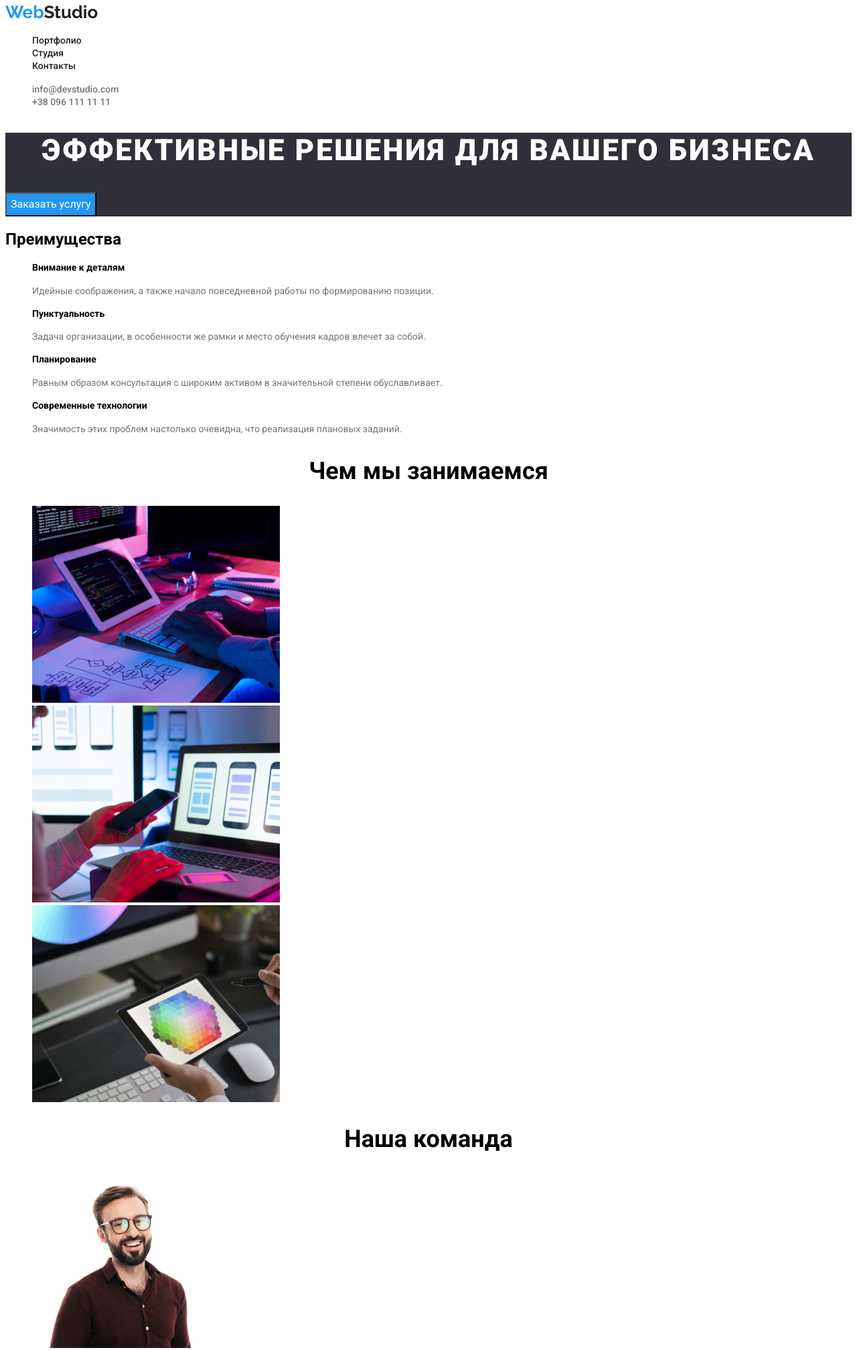
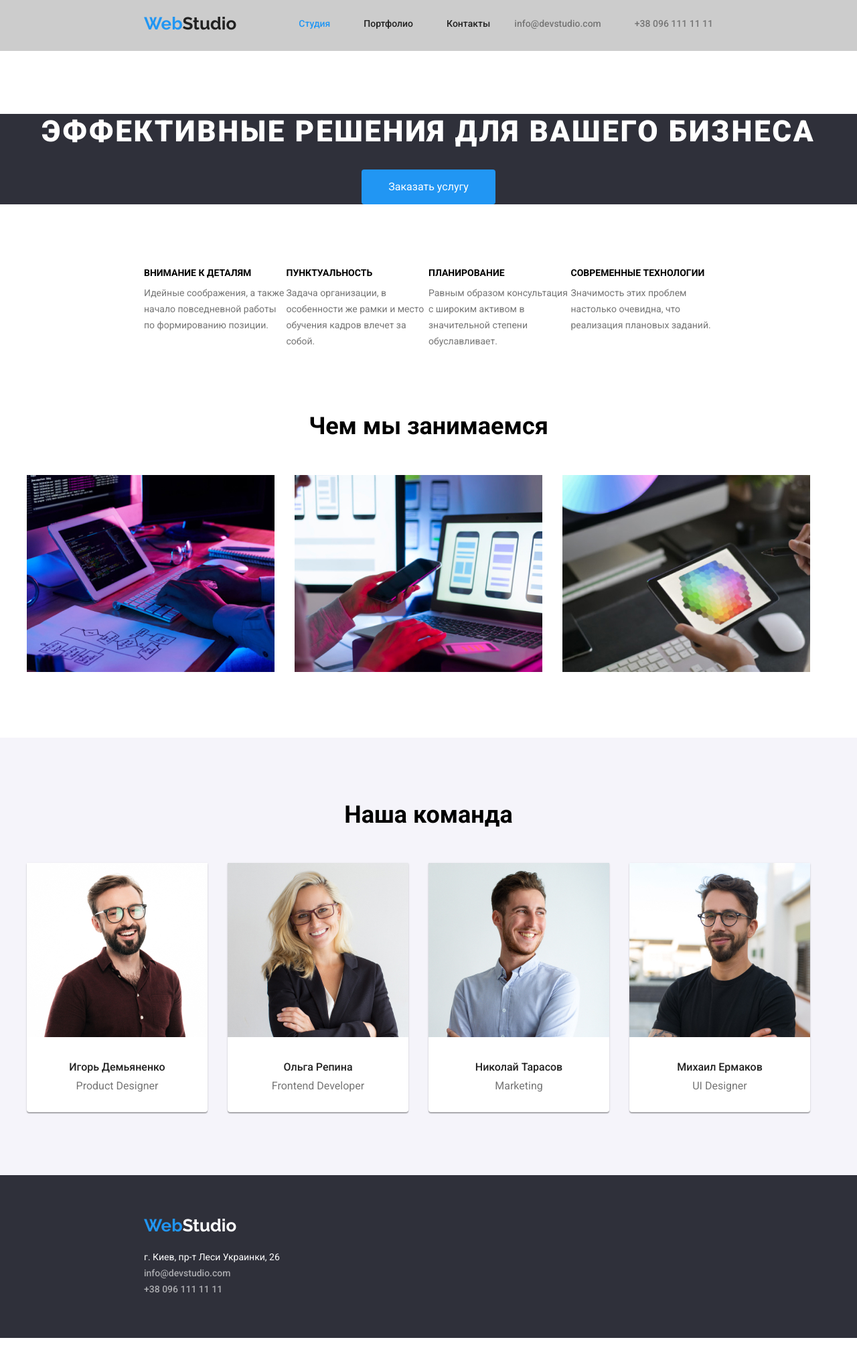
Before and after one commit to Chackorbit/goit-markup-hw-03, a plain HTML site: page index.html in a window 1280 px wide. Shown: the part 5-2020 px from the top of the page at 67% size. Drawn offline with nearby package versions, Linux system fonts and the light colour scheme.

Commit message:
homework-03

```diff
--- a/CSS/style.css
+++ b/CSS/style.css
@@ -1,32 +1,70 @@
+html {
+  box-sizing: border-box;
+}
+
+*,
+*::before,
+*::after {
+  box-sizing: inherit;
+}
+
 :root {
   --p-text-color: #757575;
   --brand-color: #2196f3;
   --h-text-color: #212121;
-  --ptimary-white-color: #fff;
+  --ptimary-lighte-color: #fff;
   --background-color-foot-and-hero: #2f303a;
+  --bg-color: #f5f4fa;
+  --bg-cards: #eeeeee;
 }
 
-ul {
-  list-style: none;
+/* Утилиты */
+h2,
+h3,
+h4,
+h5,
+h6 {
+  font-family: Roboto;
+  font-weight: 700;
+
+  margin-top: 0;
+  margin-bottom: 0;
 }
 
-h2,
-h3 {
-  font-family: Roboto;
-  font-weight: 700;
+p {
+  margin-top: 0;
+  margin-bottom: 0;
 }
 
 body {
   font-family: Roboto;
-  background-color: #fff;
+  background-color: var(--ptimary-lighte-color);
 }
 
 button {
   font-family: Roboto;
+  border: 1px solid transparent;
+  border-radius: 4px;
+}
+
+.header {
+  margin-bottom: 10px;
+}
+
+.name {
+  margin-bottom: 10px;
 }
 
 .list {
+  padding: 0;
+  margin: 0;
   list-style: none;
+}
+
+/* main nav */
+.main-nav {
+  display: flex;
+  align-items: center;
 }
 
 /* site nav */
@@ -43,8 +81,36 @@ button {
   color: var(--brand-color);
 }
 
-.site-nav a {
+.container {
+  max-width: 1600px;
+  margin-left: 215px;
+  margin-right: 215px;
+  margin-bottom: 94px;
+
+  /* outline: 1px solid tomato; */
+}
+
+.container .cont-size {
+  width: 1170px;
+}
+
+.page-header {
+  background-color: #ccc;
+  margin-bottom: -94px;
+}
+
+.site-nav {
+  display: flex;
+  margin-left: 93px;
+}
+
+.site-nav .link {
+  display: block;
+  padding-top: 32px;
+  padding-bottom: 32px;
+
   color: var(--h-text-color);
+
   font-family: Roboto;
   font-weight: 500;
   font-size: 14px;
@@ -52,12 +118,29 @@ button {
   text-decoration: none;
 }
 
-.site-nav a:hover,
-.site-nav a:focus {
+.site-nav .link:hover,
+.site-nav .link:focus {
   color: var(--brand-color);
 }
 
-.contacts a {
+.site-nav .link.current {
+  color: var(--brand-color);
+}
+
+.site-nav .item:not(:last-child) {
+  margin-right: 50px;
+}
+
+.contacts {
+  display: flex;
+  margin-left: auto;
+}
+
+.contacts .item + .item {
+  margin-left: 50px;
+}
+
+.contacts .link {
   color: var(--p-text-color);
   font-family: Roboto;
   font-weight: 500;
@@ -65,37 +148,42 @@ button {
   line-height: 1.2;
   text-decoration: none;
 }
-.contacts a:hover,
-.contacts a:focus {
+.contacts .link:hover,
+.contacts .link:focus {
   color: var(--brand-color);
 }
 
 /* Герой */
 .hero .heading {
-  color: var(--ptimary-white-color);
+  color: var(--ptimary-lighte-color);
   font-family: Roboto;
   font-weight: 900;
+  margin-top: 0;
+  margin-bottom: 30px;
+
   font-size: 44px;
   line-height: 1.2;
 
-  text-align: center;
   letter-spacing: 0.06em;
   text-transform: uppercase;
 }
 
 .hero {
   background-color: var(--background-color-foot-and-hero);
+  text-align: center;
+  margin-bottom: 94px;
 }
 
 .hero .button {
-  color: var(--ptimary-white-color);
+  color: var(--ptimary-lighte-color);
   background-color: var(--brand-color);
+  padding: 10px 32px;
 
   font-size: 16px;
   line-height: 30px;
 
-  display: flex;
-  align-items: center;
+  min-width: 200px;
+
   text-align: center;
 }
 
@@ -105,6 +193,21 @@ button {
 }
 
 /* Преимущества */
+
+.benefits {
+  display: flex;
+  justify-content: center;
+}
+
+.benefits .item {
+  width: 270px;
+}
+
+.list.benefits .header {
+  padding-bottom: 10px;
+  margin-bottom: 0;
+}
+
 .list .tittle {
   color: var(--p-text-color);
 }
@@ -112,6 +215,7 @@ button {
 .benefits .header {
   font-size: 14px;
   line-height: 1.2;
+  text-transform: uppercase;
 }
 
 .benefits .tittle {
@@ -119,18 +223,60 @@ button {
   font-size: 14px;
   line-height: 24px;
 }
+
 /* Чем занимаемся */
+
 .work .header {
   font-size: 36px;
   line-height: 1.2;
   text-align: center;
 }
 
+.our-work {
+  display: flex;
+  justify-content: center;
+}
+
+.container .header {
+  margin-bottom: 50px;
+}
+
+.our-work .item {
+  margin-right: 30px;
+}
+
 /* Наша команда */
+.our-team {
+  display: flex;
+  justify-content: center;
+  padding-bottom: 94px;
+}
+
+.our-team .item {
+  text-align: center;
+  margin-right: 30px;
+
+  background-color: #ffffff;
+  box-shadow: 0px 1px 3px rgba(0, 0, 0, 0.12), 0px 1px 1px rgba(0, 0, 0, 0.14),
+    0px 2px 1px rgba(0, 0, 0, 0.2);
+  border-radius: 0px 0px 4px 4px;
+}
+
+.item-text {
+  padding-top: 30px;
+  padding-bottom: 30px;
+}
+
+.team {
+  background-color: var(--bg-color);
+}
+
 .team .header {
   font-size: 36px;
   line-height: 1.2;
   text-align: center;
+
+  padding-top: 94px;
 }
 
 .name {
@@ -153,8 +299,18 @@ button {
   text-decoration: none;
 }
 
+.footer-logo {
+  padding-top: 60px;
+  padding-bottom: 20px;
+}
+
+.footer .container {
+  margin-bottom: -94px;
+  margin-top: -94px;
+}
+
 .studio {
-  color: var(--ptimary-white-color);
+  color: var(--ptimary-lighte-color);
 }
 
 .adres {
@@ -163,10 +319,12 @@ button {
   font-size: 14px;
   line-height: 1.7;
   text-decoration: none;
+
+  padding-bottom: 60px;
 }
 
 .adres .place {
-  color: var(--ptimary-white-color);
+  color: var(--ptimary-lighte-color);
   text-decoration: none;
 }
 
@@ -174,9 +332,36 @@ button {
   color: rgba(255, 255, 255, 0.6);
 }
 
+.contacts-footer {
+  display: block;
+}
+
 /* Портфолио */
 
+.hiden {
+  display: none;
+}
+
 /* Фильтр */
+
+.content {
+  width: 1170px;
+  justify-content: center;
+}
+
+.page-header {
+  margin-bottom: 94px;
+}
+
+.filtr-cont {
+  display: flex;
+  justify-content: center;
+
+  width: 1170px;
+  margin-top: 94px;
+  margin-bottom: 50px;
+}
+
 .portfolio a {
   text-decoration: none;
 }
@@ -189,6 +374,7 @@ button {
 
 .filtr {
   display: flex;
+  justify-content: center;
 
   font-weight: 500;
   font-size: 16px;
@@ -199,20 +385,29 @@ button {
 }
 
 .filtr .button.all {
-  color: var(--ptimary-white-color);
+  color: var(--ptimary-lighte-color);
   background-color: var(--brand-color);
 }
 
 .portfolio .button {
   color: var(--h-text-color);
   background-color: #f5f4fa;
+
+  padding: 6px 22px;
+  margin-left: 8px;
 }
 
 .portfolio .button:hover,
 .portfolio .button:focus {
-  color: var(--ptimary-white-color);
+  color: var(--ptimary-lighte-color);
   background-color: var(--brand-color);
   cursor: pointer;
+}
+
+/* Карточки */
+
+.cards.list {
+  padding-bottom: 94px;
 }
 
 .cards .card-header {
@@ -231,3 +426,32 @@ button {
   letter-spacing: 0.03em;
   color: var(--p-text-color);
 }
+
+.container.flex-container {
+  width: 1360px;
+  padding-right: 15px;
+  padding-left: 15px;
+  /* margin-right: auto;
+  margin-left: auto; */
+
+  justify-content: center;
+}
+
+.flex-cards {
+  display: flex;
+  flex-wrap: wrap;
+}
+
+.flex-element {
+  margin-right: 30px;
+
+  border: 1px solid var(--bg-cards);
+}
+
+.flex-element:nth-child(3n) {
+  margin-right: 0;
+}
+
+.flex-element:nth-last-child(-n + 3) {
+  margin-bottom: 30px;
+}
--- a/index.html
+++ b/index.html
@@ -13,114 +13,137 @@
         href="https://fonts.googleapis.com/css2?family=Raleway:wght@400;700&family=Roboto:wght@400;500;700;900&display=swap"
         rel="stylesheet">
 
+        <link rel="stylesheet" href="https://cdnjs.cloudflare.com/ajax/libs/modern-normalize/1.1.0/modern-normalize.min.css">
+
     <link rel="stylesheet" href="./CSS/style.css">
 </head>
 
 <body>
 
     <!-- Шапка  -->
-    <header>
-        <nav>
+    <header class="page-header">
+        <div class="container main-nav cont-size">
+            <nav class="main-nav">
                 <a class="logo" href="index.html"><span class="web">Web</span>Studio</a>
                 <ul class="site-nav list">
-                <li><a href="./portfolio.html">Портфолио</a></li>
-                <li><a href="">Студия</a></li>
-                <li><a href="">Контакты</a></li>
+                    <li class="item"><a href="./index.html" class="link current">Студия</a></li>
+                    <li class="item"><a href="./portfolio.html" class="link">Портфолио</a></li>
+                    <li class="item"><a href="" class="link">Контакты</a></li>
                 </ul>
             </nav>
 
             <ul class="contacts list">
-            <li> <a href="mailto:info@devstudio.com">info@devstudio.com</a></li>
-            <li> <a href="tel:+380961111111">+38 096 111 11 11</a></li>
+                <li class="item"> <a href="mailto:info@devstudio.com" class="link">info@devstudio.com</a></li>
+                <li class="item"> <a href="tel:+380961111111" class="link">+38 096 111 11 11</a></li>
             </ul>
+        </div>
     </header>
 
     <main>
 
         <!-- Герой -->
             <section class="hero">
+                <div class="container cont-size"></div>
                     <h1 class="heading">Эффективные решения для вашего бизнеса</h1>
                     <button type="button" class="button" href="">Заказать услугу</button>
+                </div>
             </section>
+
 
         <!-- Преимущества -->
         <section>
-            <h2>Преимущества</h2>
+            <div class="container cont-size">
+                <h2 class="hiden">Преимущества</h2>
                 <ul class="list benefits">
-                <li>
+                    <li class="item">
                         <h2 class="header">Внимание к деталям</h2>
                         <p class="tittle">Идейные соображения, а также начало повседневной работы по формированию позиции.
                         </p>
                     </li>
-                <li>
+                    <li class="item">
                         <h2 class="header">Пунктуальность</h2>
                         <p class="tittle">Задача организации, в особенности же рамки и место обучения кадров влечет за
                             собой.</p>
                     </li>
-                <li>
+                    <li class="item">
                         <h2 class="header">Планирование</h2>
                         <p class="tittle">Равным образом консультация с широким активом в значительной степени
                             обуславливает.</p>
                     </li>
-                <li>
+                    <li class="item">
                         <h2 class="header">Современные технологии</h2>
                         <p class="tittle">Значимость этих проблем настолько очевидна, что реализация плановых заданий.</p>
                     </li>
                 </ul>
+            </div>
         </section>
 
         <!-- Чем занимаемся -->
         <section class="work">
+            <div class="container cont-size">
                 <h2 class="header">Чем мы занимаемся</h2>
-            <ul class="list">
-                <li><img src="./Img/box-1.jpg" alt="box1" width="370" height="294"></li>
-                <li><img src="./Img/box-2.jpg" alt="box2" width="370" height="294"></li>
-                <li><img src="./Img/box-3.jpg" alt="box3" width="370" height="294"></li>
+                <ul class="list our-work">
+                    <li class="item"><img src="./Img/box-1.jpg" alt="box1" width="370" height="294"></li>
+                    <li class="item"><img src="./Img/box-2.jpg" alt="box2" width="370" height="294"></li>
+                    <li class="item"><img src="./Img/box-3.jpg" alt="box3" width="370" height="294"></li>
                 </ul>
+            </div>
         </section>
 
         <!-- Наша команда -->
         <section class="team">
+            <div class="container cont-size">
                 <h2 class="header">Наша команда</h2>
-            <ul class="list">
-                <li>
+                <ul class="list our-team">
+                    <li class="item">
                         <img src="./Img/OurTeam/img-(1).jpg" alt="img-1" width="270" height="260">
+                        <div class="item-text">
                             <h3 class="name">Игорь Демьяненко</h3>
                             <p class="tittle">Product Designer</p>
+                        </div>
                     </li>
 
-                <li>
+                    <li class="item">
                         <img src="./Img/OurTeam/img-(2).jpg" alt="img-2" width="270" height="260">
+                        <div class="item-text">
                             <h3 class="name">Ольга Репина</h3>
                             <p class="tittle">Frontend Developer</p>
+                        </div>
                     </li>
 
-                <li>
+                    <li class="item">
                         <img src="./Img/OurTeam/img-(3).jpg" alt="img-3" width="270" height="260">
+                        <div class="item-text">
                             <h3 class="name">Николай Тарасов</h3>
                             <p class="tittle">Marketing</p>
+                        </div>
                     </li>
 
-                <li>
+                    <li class="item">
                         <img src="./Img/OurTeam/img-(4).jpg" alt="img-4" width="270" height="260">
+                        <div class="item-text">
                             <h3 class="name">Михаил Ермаков</h3>
                             <p class="tittle">UI Designer</p>
+                        </div>
                     </li>
                 </ul>
+            </div>
         </section>
 
     </main>
 
     <!-- Футер -->
     <footer class="footer">
-        <a class="logo" href=""><span class="web">Web</span><span class="studio">Studio</span></a>
+        <div class="container">
+            <div class="footer-logo"><a class="logo" href=""><span class="web">Web</span><span class="studio">Studio</span></a></div>
             <address class="adres">
                 <a class="place" href="" target="_blank" rel="noopener noreferrer">г. Киев, пр-т Леси Украинки, 26</a>
-            <ul class="contacts list">
-                <li> <a href="mailto:info@devstudio.com">info@devstudio.com</a></li>
-                <li> <a href="tel:+380961111111">+38 096 111 11 11</a></li>
+                <ul class="contacts list contacts-footer">
+                    <li> <a href="mailto:info@devstudio.com" class="link">info@devstudio.com</a></li>
+                    <li> <a href="tel:+380961111111" class="link">+38 096 111 11 11</a></li>
                 </ul>
             </address>
+        </div>
     </footer>
 
 
```
Also changed, not shown: portfolio.html (+45 -51 lines). Lines whose indentation alone changed are shown as unchanged.
